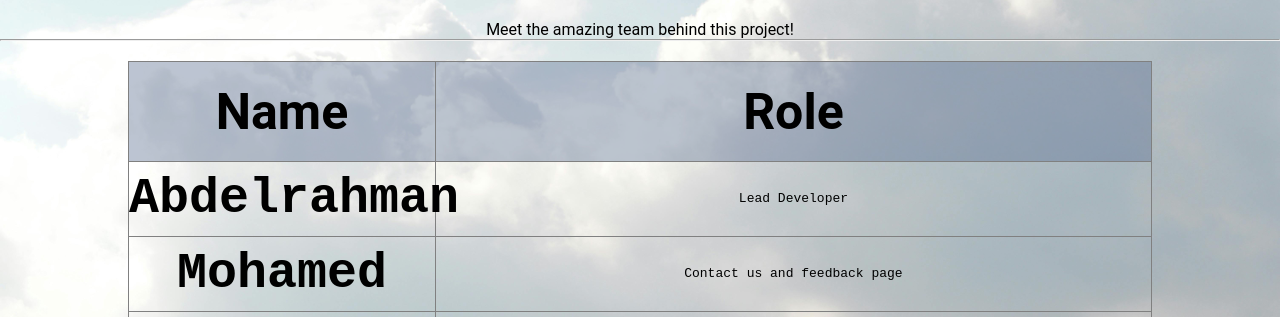
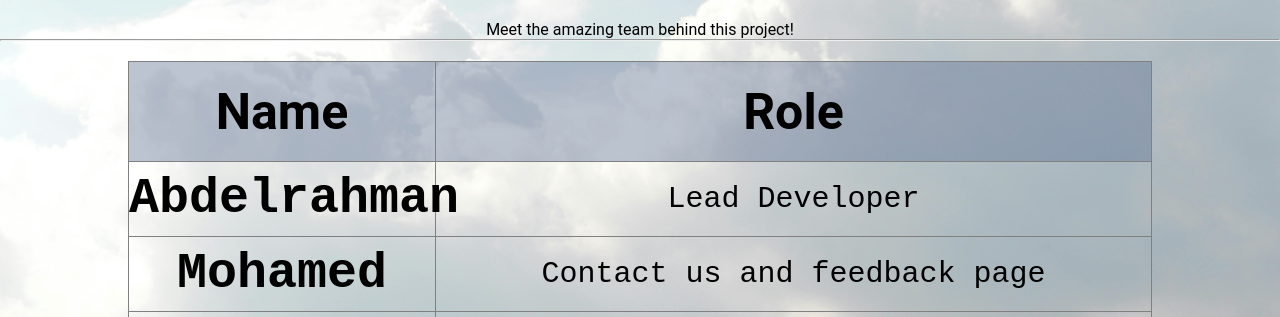
Before and after one commit to boodyxdgamer/Website-project, a plain HTML site: page aboutus.html in a window 1280 px wide. Shown: the part 460-777 px from the top of the page. Drawn offline with Linux system fonts and the light colour scheme.

Commit message:
table css ajustments

```diff
--- a/style.css
+++ b/style.css
@@ -993,3 +993,9 @@ body.dark-mode .login {
   font-weight: bold;
   text-align: center;
 }
+td{
+  font-size: 30px;
+  font-family: sans-serif;
+
+  text-align: center;
+}
```
Also changed, not shown: 1 other file.
